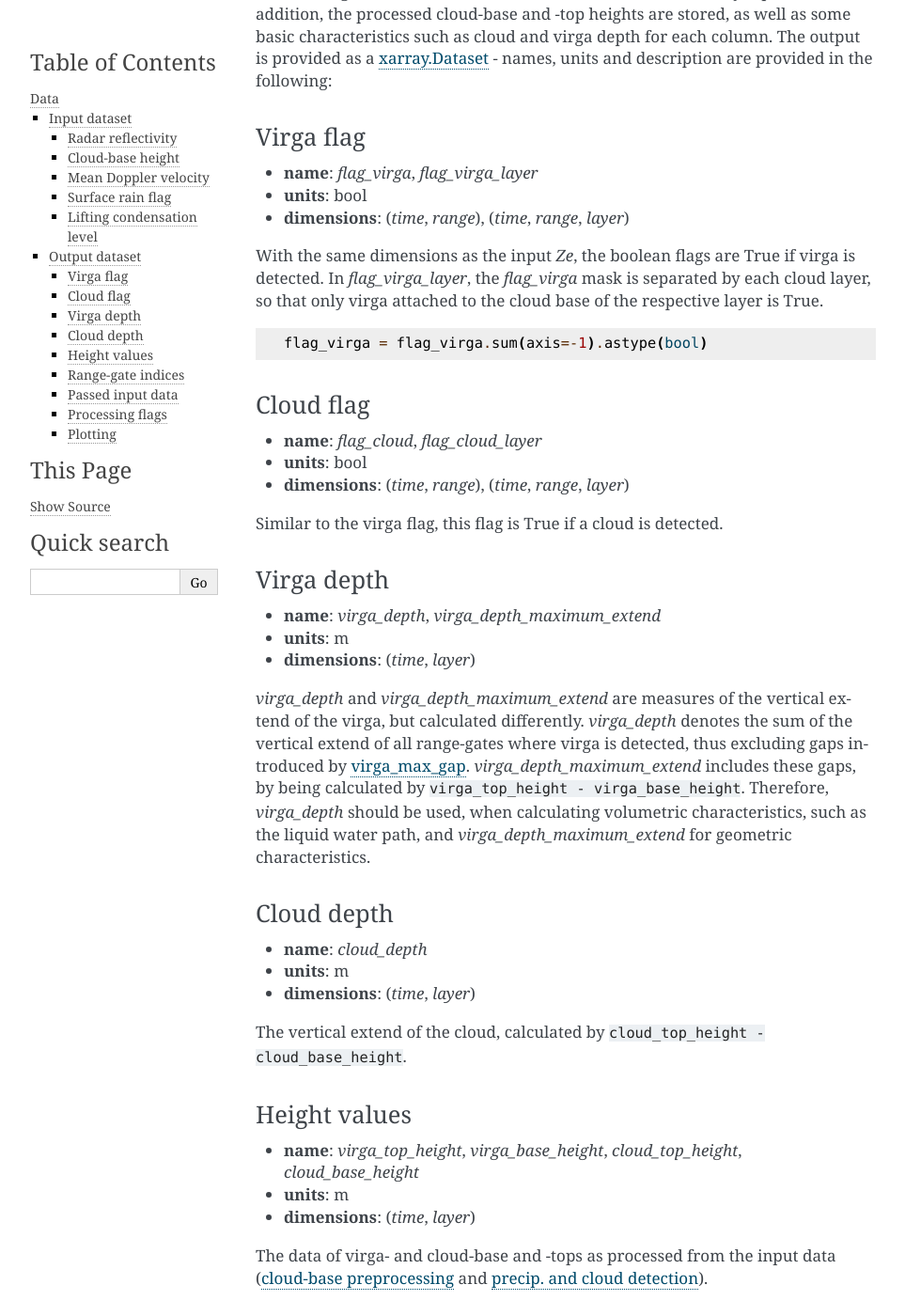
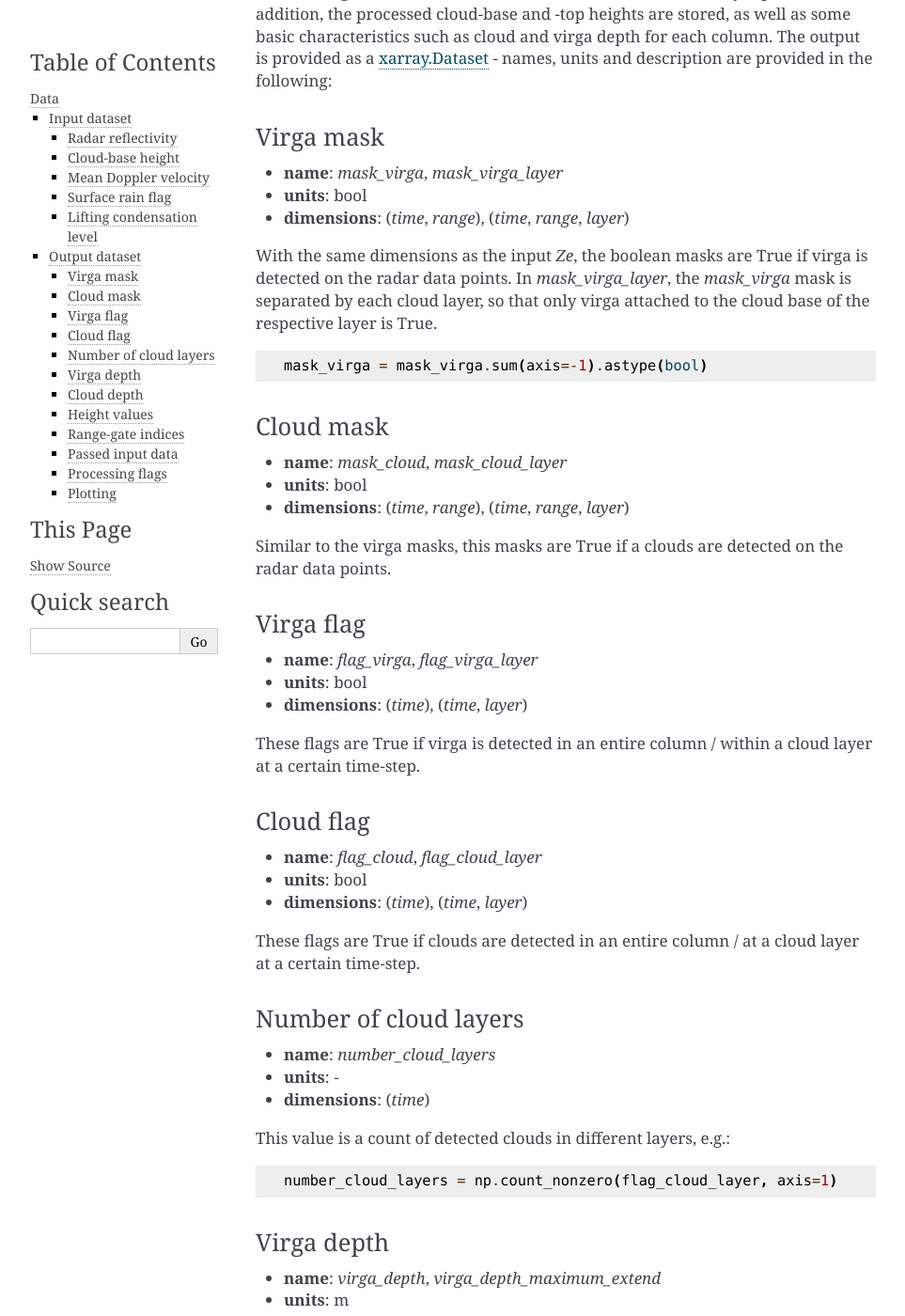
Before and after one commit to remsens-lim/virga_sniffer, a Sphinx documentation site: the page built from docs/datasets.md, in a window 1280 px wide and 1400 px high, scrolled down 2280 px. Shown: the whole window at 94% size, without its empty margins (148-1111 px from the left). Built offline with Sphinx 7.4.7, drawn with Linux system fonts in a browser that asks for light colours.

Commit message:
add requested flags, refactor output dataset variable names: Refactor:  * flag_virga -> mask_virga  * flag_cloud -> mask_cloud  * flag_virga_layer -> mask_virga_layer  * flag_cloud_layer -> mask_cloud_layer Added Flags:  * flag_virga, flag_virga_layer  * flag_cloud, flag_cloud_layer

````diff
--- a/docs/datasets.md
+++ b/docs/datasets.md
@@ -67,23 +67,49 @@ The lifting condensation level can be calculated from surface observations of ai
 The results of the virga and cloud detection are stored in the output dataset as boolean flags with the same dimensions as the radar reflectivity input data. In addition, the processed cloud-base and -top heights are stored, as well as some basic characteristics such as cloud and virga depth for each column. The output is provided as a
 [xarray.Dataset](https://docs.xarray.dev/en/stable/generated/xarray.Dataset.html) - names, units and description are provided in the following:
 
+### Virga mask
+ - **name**: *mask_virga*, *mask_virga_layer*
+ - **units**: bool
+ - **dimensions**: (*time*, *range*), (*time*, *range*, *layer*)
+
+With the same dimensions as the input *Ze*, the boolean masks are True if virga is detected on the radar data points.
+In *mask_virga_layer*, the *mask_virga* mask is separated by each cloud layer, so that only virga
+attached to the cloud base of the respective layer is True.
+```
+mask_virga = mask_virga.sum(axis=-1).astype(bool)
+```
+
+### Cloud mask
+ - **name**: *mask_cloud*, *mask_cloud_layer*
+ - **units**: bool
+ - **dimensions**: (*time*, *range*), (*time*, *range*, *layer*)
+
+Similar to the virga masks, this masks are True if a clouds are detected on the radar data points.
+
 ### Virga flag
  - **name**: *flag_virga*, *flag_virga_layer*
  - **units**: bool
- - **dimensions**: (*time*, *range*), (*time*, *range*, *layer*)
+ - **dimensions**: (*time*), (*time*, *layer*)
 
-With the same dimensions as the input *Ze*, the boolean flags are True if virga is detected. In *flag_virga_layer*, the *flag_virga* mask is separated by each cloud layer, so that only virga
-attached to the cloud base of the respective layer is True.
-```
-flag_virga = flag_virga.sum(axis=-1).astype(bool)
-```
+These flags are True if virga is detected in an entire column / within a cloud layer at a certain time-step.
 
 ### Cloud flag
  - **name**: *flag_cloud*, *flag_cloud_layer*
  - **units**: bool
- - **dimensions**: (*time*, *range*), (*time*, *range*, *layer*)
+ - **dimensions**: (*time*), (*time*, *layer*)
 
-Similar to the virga flag, this flag is True if a cloud is detected.
+These flags are True if clouds are detected in an entire column / at a cloud layer at a certain time-step.
+
+### Number of cloud layers
+ - **name**: *number_cloud_layers*
+ - **units**: -
+ - **dimensions**: (*time*)
+
+This value is a count of detected clouds in different layers, e.g.:
+
+```
+number_cloud_layers = np.count_nonzero(flag_cloud_layer, axis=1)
+```
 
 ### Virga depth
  - **name**: *virga_depth*, *virga_depth_maximum_extend*
````
Also changed, not shown: ChangeLog.md (+20 -0 lines), 3 other files.
